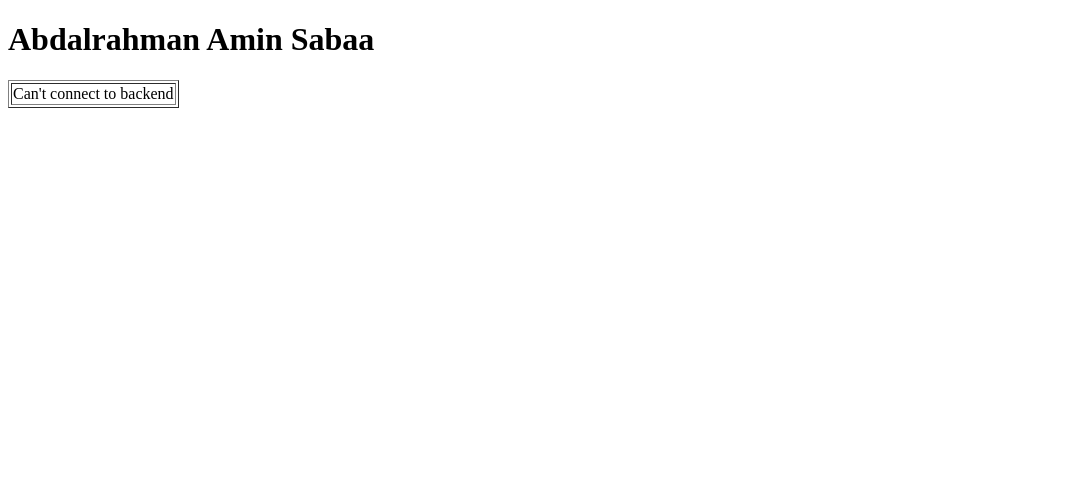
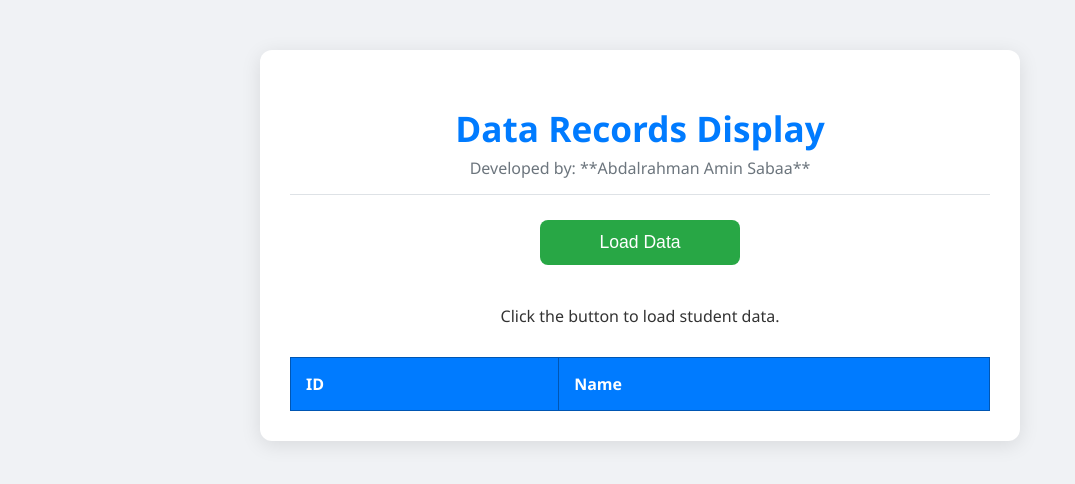
Before and after one commit to abdosaba22/Docker-3-Tier-frontend-backend-DB-project-, a plain HTML site: page frontend/index.html in a window 1280 px wide. Shown: the whole page, without its empty margins (0-1075 px from the left). Drawn offline with Linux system fonts and the light colour scheme; no server answers.

```diff
--- a/frontend/index.html
+++ b/frontend/index.html
@@ -1,11 +1,117 @@
 <!DOCTYPE html>
-<html>
+<html lang="en">
 <head>
-    <title>Frontend App</title>
+    <meta charset="UTF-8">
+    <meta name="viewport" content="width=device-width, initial-scale=1.0">
+    <title>Frontend App - Data Display</title>
+    <style>
+        body {
+            font-family: 'Segoe UI', Tahoma, Geneva, Verdana, sans-serif;
+            margin: 0;
+            padding: 0;
+            background-color: #f0f2f5;
+            color: #333;
+            display: flex;
+            justify-content: center;
+            align-items: flex-start;
+            min-height: 100vh;
+        }
+        .container {
+            width: 90%;
+            max-width: 700px;
+            margin-top: 50px;
+            background-color: #fff;
+            padding: 30px;
+            border-radius: 12px;
+            box-shadow: 0 4px 20px rgba(0, 0, 0, 0.1);
+        }
+        h1 {
+            color: #007bff;
+            text-align: center;
+            margin-bottom: 5px;
+            font-size: 2.2em;
+        }
+        .header-info {
+            text-align: center;
+            color: #6c757d;
+            margin-bottom: 25px;
+            border-bottom: 1px solid #dee2e6;
+            padding-bottom: 15px;
+        }
+        /* Button Style */
+        #loadDataBtn {
+            display: block;
+            width: 200px;
+            padding: 12px 15px;
+            margin: 0 auto 30px auto;
+            background-color: #28a745;
+            color: white;
+            border: none;
+            border-radius: 8px;
+            cursor: pointer;
+            font-size: 1.1em;
+            transition: background-color 0.3s ease, transform 0.1s ease;
+        }
+        #loadDataBtn:hover {
+            background-color: #218838;
+            transform: translateY(-2px);
+        }
+        #loadDataBtn:active {
+            transform: translateY(0);
+        }
+        /* Table Style */
+        #recordsTable {
+            width: 100%;
+            border-collapse: collapse;
+            margin-top: 20px;
+            text-align: left;
+        }
+        #recordsTable thead th {
+            background-color: #007bff;
+            color: white;
+            padding: 15px;
+            border: 1px solid #0056b3;
+            font-weight: 600;
+        }
+        #recordsTable tbody td {
+            padding: 12px 15px;
+            border: 1px solid #dee2e6;
+        }
+        #recordsTable tbody tr:nth-child(even) {
+            background-color: #f8f9fa;
+        }
+        #recordsTable tbody tr:hover {
+            background-color: #e9ecef;
+        }
+        /* Message Status */
+        .status-message {
+            text-align: center;
+            padding: 10px;
+            margin-bottom: 15px;
+            border-radius: 5px;
+        }
+        .status-loading {
+            background-color: #fff3cd;
+            color: #856404;
+        }
+        .status-error {
+            background-color: #f8d7da;
+            color: #721c24;
+        }
+    </style>
 </head>
 <body>
-    <h1>Abdalrahman Amin Sabaa </h1>
-    <table id="recordsTable" border="1">
+    <div class="container">
+        <h1>Data Records Display</h1>
+        <div class="header-info">
+            Developed by: **Abdalrahman Amin Sabaa**
+        </div>
+
+        <button id="loadDataBtn">Load Data</button>
+
+        <div id="statusMessage" class="status-message">Ready to load data.</div>
+
+        <table id="recordsTable">
             <thead>
                 <tr>
                     <th>ID</th>
@@ -15,9 +121,17 @@
             <tbody>
                 </tbody>
         </table>
+    </div>
 
     <script>
+        function displayStatus(msg, type = '') {
+            const statusDiv = document.getElementById('statusMessage');
+            statusDiv.textContent = msg;
+            statusDiv.className = `status-message ${type ? 'status-' + type : ''}`;
+        }
+
         async function fetchRecords() {
+            displayStatus('Loading records...', 'loading');
             const backendUrl = '/get-records';
             try {
                 const response = await fetch(backendUrl);
@@ -27,37 +141,47 @@
                 }
 
                 const data = await response.json();
-                displayRecords(data.records);
+                const actualArray = data.records;
 
+                displayRecords(actualArray);
+                displayStatus('Data loaded successfully!', 'success');
             } catch (error) {
-                console.error("Error",error);
-		document.getElementById('recordsTable').innerHTML = '<tr><td colspan="2">Can\'t connect to backend</td></tr>';
+                console.error('Failed to fetch records:', error);
+                displayStatus(`Error: ${error.message}. Could not load data.`, 'error');
+                const tableBody = document.querySelector('#recordsTable tbody');
+                tableBody.innerHTML = '<tr><td colspan="2" style="text-align:center; color:red;">Failed to connect to Backend.</td></tr>';
             }
-
         }
 
         function displayRecords(records) {
             const tableBody = document.querySelector('#recordsTable tbody');
             tableBody.innerHTML = '';
-
             if (records && records.length > 0) {
                 records.forEach(record => {
                     const row = tableBody.insertRow();
                     const idCell = row.insertCell();
                     const nameCell = row.insertCell();
 
-                    idCell.textContent = record[0]; // ID
-                    nameCell.textContent = record[1]; // Name
+                    idCell.textContent = record[0]; // ID (Index 0)
+                    nameCell.textContent = record[1]; // Name (Index 1)
                 });
             } else {
                 const row = tableBody.insertRow();
                 const cell = row.insertCell();
                 cell.colSpan = 2;
-                cell.textContent = "there is nothing";
+		cell.textContent = "No records available to display.";
+                cell.style.textAlign = "center";
+                cell.style.fontStyle = "italic";
             }
         }
-        window.onload = fetchRecords;
+
+        document.addEventListener('DOMContentLoaded', () => {
+            const loadDataBtn = document.getElementById('loadDataBtn');
+            loadDataBtn.addEventListener('click', fetchRecords);
+
+            displayStatus('Click the button to load student data.', 'info');
+        });
+
     </script>
-
 </body>
 </html>
```
Also changed, not shown: 5 other files. Lines whose indentation alone changed are shown as unchanged.
